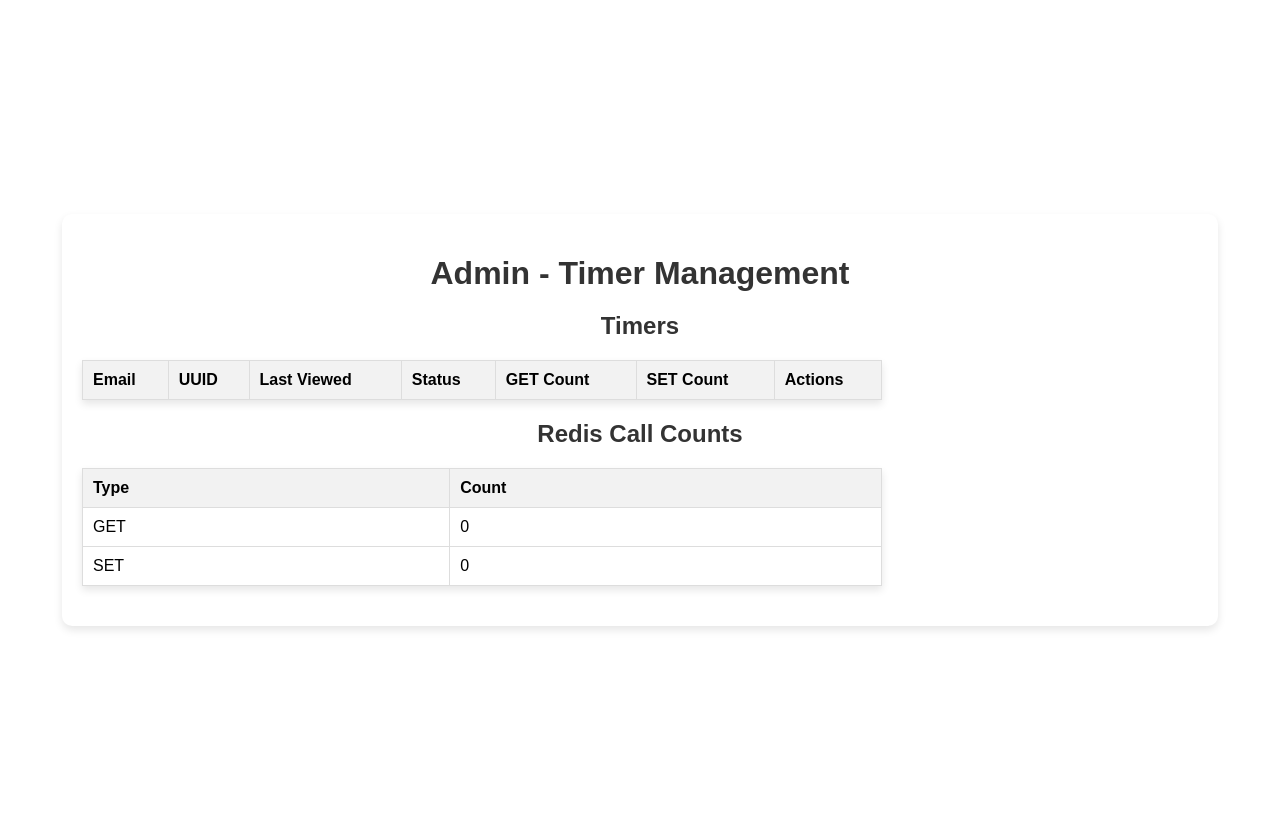
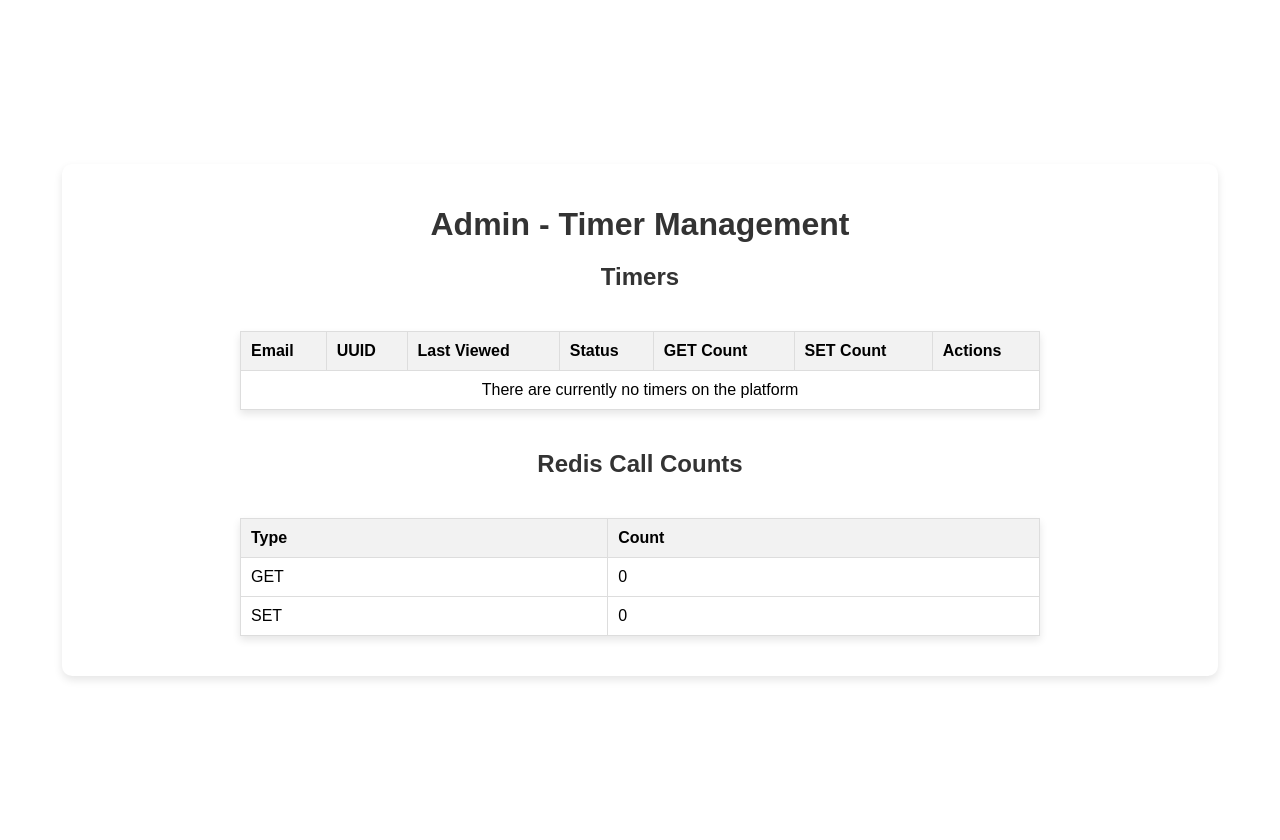
Before and after one commit to justinhennessy/twitch-timer, a Flask app: page /admin.html in a window 1280 px wide. Run offline with Flask 2, Linux system fonts and the light colour scheme; data that the repository does not hold is empty; parts of the project's set-up code (start-up, migrations or seed data) failed here and were passed over.

Commit message:
Added a naked state for the admin page

```diff
--- a/static/admin.html
+++ b/static/admin.html
@@ -13,6 +13,7 @@
         <h1>Admin - Timer Management</h1>
 
         <h2>Timers</h2>
+        <div class="table-container">
             <table id="timersTable" class="table">
                 <thead>
                     <tr>
@@ -29,8 +30,10 @@
                     <!-- Timer rows will be added here dynamically -->
                 </tbody>
             </table>
+        </div>
 
         <h2>Redis Call Counts</h2>
+        <div class="table-container">
             <table id="redisCountsTable" class="table">
                 <thead>
                     <tr>
@@ -50,6 +53,7 @@
                 </tbody>
             </table>
         </div>
+    </div>
 
     <!-- Tooltip -->
     <div id="tooltip" class="tooltip"></div>
--- a/static/css/admin.css
+++ b/static/css/admin.css
@@ -7,6 +7,7 @@
     padding: 20px;
     border-radius: 10px;
     box-shadow: 0 4px 8px rgba(0, 0, 0, 0.1);
+    text-align: center; /* Center align text inside the container */
 }
 
 h1, h2 {
@@ -15,8 +16,16 @@ h1, h2 {
     text-align: center;
 }
 
+.table-container {
+    display: flex;
+    justify-content: center; /* Center align the tables */
+    flex-direction: column;
+    align-items: center;
+    width: 100%;
+}
+
 #timersTable, #redisCountsTable {
-    width: 100%;
+    width: 90%; /* Adjust the width as needed */
     margin: 20px 0;
     border-collapse: collapse;
     background-color: #fff;
@@ -46,13 +55,13 @@ tr.inactive {
 }
 
 /* Icon Button Styles */
-.fa-play, .fa-redo {
+.fa-play, .fa-redo, .fa-trash-alt {
     cursor: pointer;
     font-size: 1.2em;
     margin: 0 5px;
 }
 
-.fa-play:hover, .fa-redo:hover {
+.fa-play:hover, .fa-redo:hover, .fa-trash-alt:hover {
     color: #007bff;
 }
 
--- a/static/js/admin.js
+++ b/static/js/admin.js
@@ -6,6 +6,14 @@ function fetchTimers() {
         .then(data => {
             const timersBody = document.getElementById('timersBody');
             timersBody.innerHTML = '';
+
+            if (data.timers.length === 0) {
+                const noTimersMessage = document.createElement('tr');
+                noTimersMessage.innerHTML = `
+                    <td colspan="7" style="text-align: center;">There are currently no timers on the platform</td>
+                `;
+                timersBody.appendChild(noTimersMessage);
+            } else {
                 data.timers.forEach(timer => {
                     const row = document.createElement('tr');
                     row.classList.add(timer.is_active ? 'active' : 'inactive');
@@ -30,6 +38,7 @@ function fetchTimers() {
                     statusCell.addEventListener('mouseenter', showTooltip);
                     statusCell.addEventListener('mouseleave', hideTooltip);
                 });
+            }
         });
 }
 
```
Lines whose indentation alone changed are shown as unchanged.
